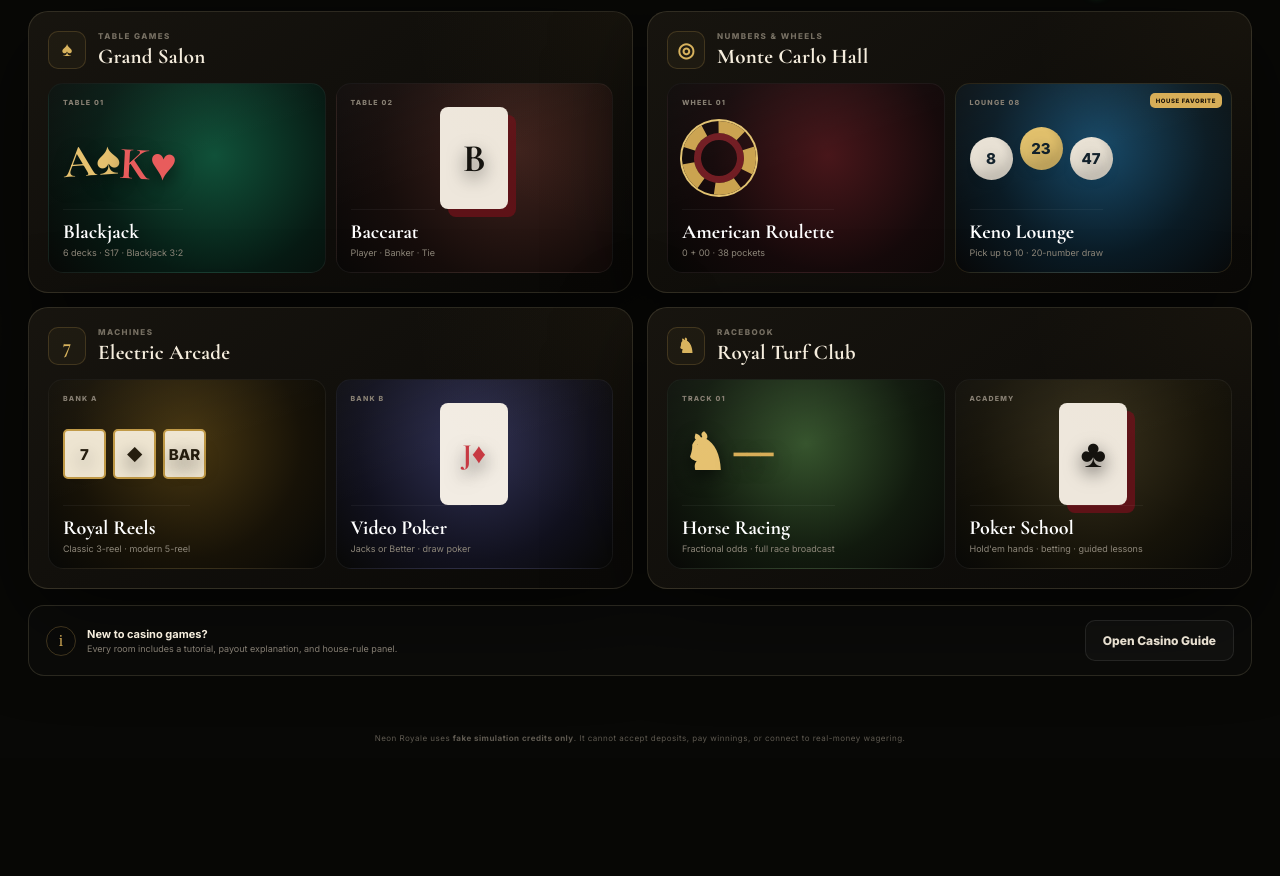
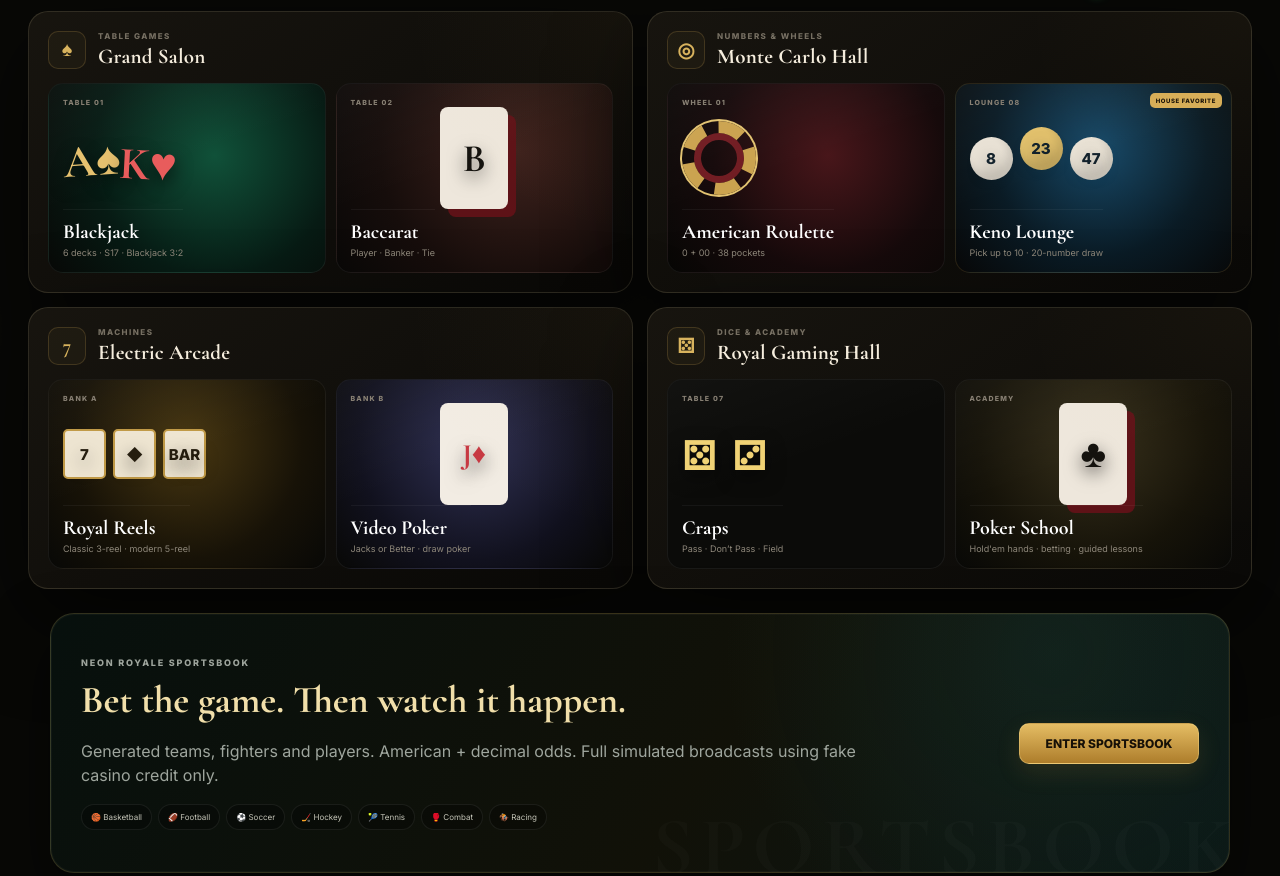
Before and after one commit to Danteivery7/Casino, a plain HTML site: page index.html in a window 1280 px wide. Shown: the part 676-1552 px from the top of the page. Before the commit the page ends 1434 px from the top, so only its background shows below. Drawn offline with nearby package versions, Linux system fonts and the light colour scheme.

Commit message:
Wire sportsbook and craps into casino

```diff
--- a/index.html
+++ b/index.html
@@ -14,6 +14,7 @@
   <link rel="stylesheet" href="motion.css" />
   <link rel="stylesheet" href="slots-v2.css" />
   <link rel="stylesheet" href="fairness-v3.css" />
+  <link rel="stylesheet" href="sportsbook-v1.css" />
 </head>
 <body data-room="lobby">
   <div class="casino-atmosphere" aria-hidden="true">
@@ -171,5 +172,6 @@
   <script src="motion-race-school.js"></script>
   <script src="slots-v2.js"></script>
   <script src="fairness-v3.js"></script>
+  <script src="sportsbook-v1.js"></script>
 </body>
 </html>
```
